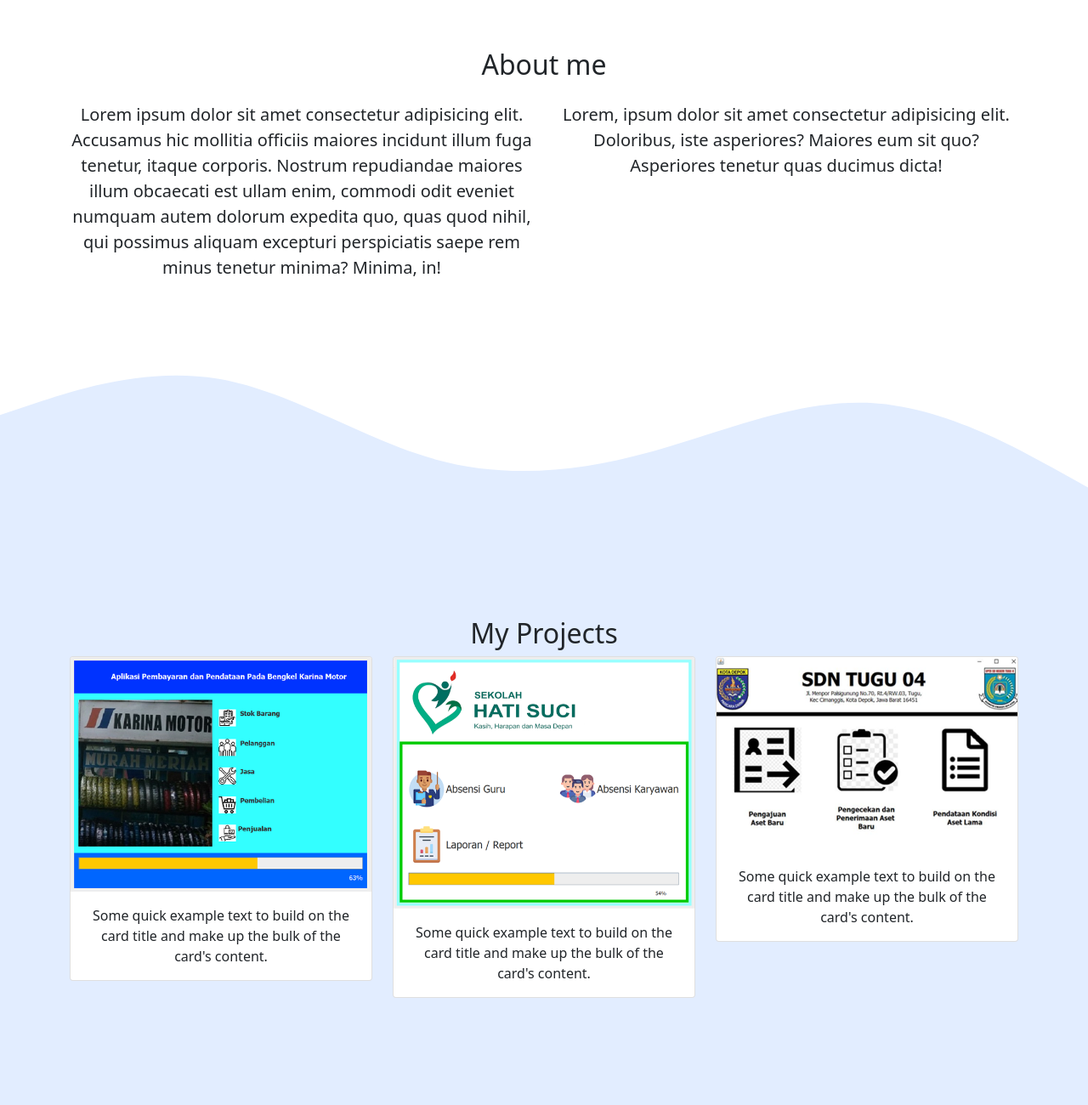
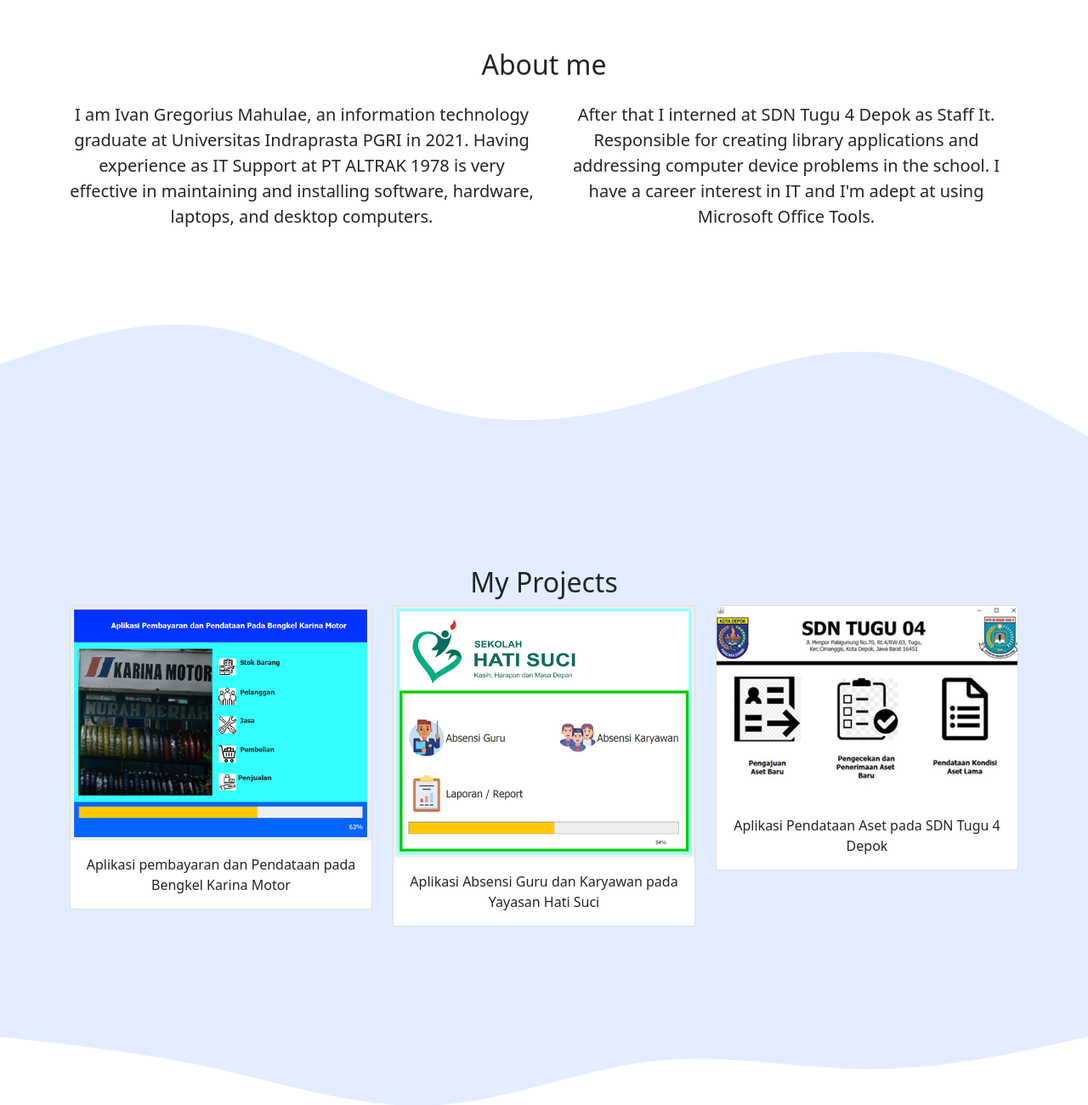
Before and after one commit to ivanmahulae/ivanmahulae.github.io, a plain HTML site: page index.html in a window 1280 px wide. Shown: the part 760-2060 px from the top of the page at 85% size. Drawn offline with nearby package versions, Linux system fonts and the light colour scheme.

Commit message:
mengubah isi

```diff
--- a/index.html
+++ b/index.html
@@ -64,12 +64,11 @@
         <div class="row justify-content-center fs-5 text-center">
           <div class="col-md">
             <p>
-              Lorem ipsum dolor sit amet consectetur adipisicing elit. Accusamus hic mollitia officiis maiores incidunt illum fuga tenetur, itaque corporis. Nostrum repudiandae maiores illum obcaecati est ullam enim, commodi odit eveniet
-              numquam autem dolorum expedita quo, quas quod nihil, qui possimus aliquam excepturi perspiciatis saepe rem minus tenetur minima? Minima, in!
+              I am Ivan Gregorius Mahulae, an information technology graduate at Universitas Indraprasta PGRI in 2021. Having experience as IT Support at PT ALTRAK 1978 is very effective in maintaining and installing software, hardware, laptops, and desktop computers.
             </p>
           </div>
           <div class="col-md">
-            <p>Lorem, ipsum dolor sit amet consectetur adipisicing elit. Doloribus, iste asperiores? Maiores eum sit quo? Asperiores tenetur quas ducimus dicta!</p>
+            <p>After that I interned at SDN Tugu 4 Depok as Staff It. Responsible for creating library applications and addressing computer device problems in the school. I have a career interest in IT and I'm adept at using Microsoft Office Tools.</p>
           </div>
         </div>
       </div>
@@ -96,7 +95,7 @@
             <div class="card">
               <img src="img/projects/1.png" class="card-img-top" alt="..." />
               <div class="card-body">
-                <p class="card-text">Some quick example text to build on the card title and make up the bulk of the card's content.</p>
+                <p class="card-text">Aplikasi pembayaran dan Pendataan pada Bengkel Karina Motor</p>
               </div>
             </div>
           </div>
@@ -104,7 +103,7 @@
             <div class="card">
               <img src="img/projects/3.png" class="card-img-top" alt="..." />
               <div class="card-body">
-                <p class="card-text">Some quick example text to build on the card title and make up the bulk of the card's content.</p>
+                <p class="card-text">Aplikasi Absensi Guru dan Karyawan pada Yayasan Hati Suci</p>
               </div>
             </div>
           </div>
@@ -112,7 +111,7 @@
             <div class="card">
               <img src="img/projects/2.png" class="card-img-top" alt="..." />
               <div class="card-body">
-                <p class="card-text">Some quick example text to build on the card title and make up the bulk of the card's content.</p>
+                <p class="card-text">Aplikasi Pendataan Aset pada SDN Tugu 4 Depok</p>
               </div>
             </div>
           </div>
```
